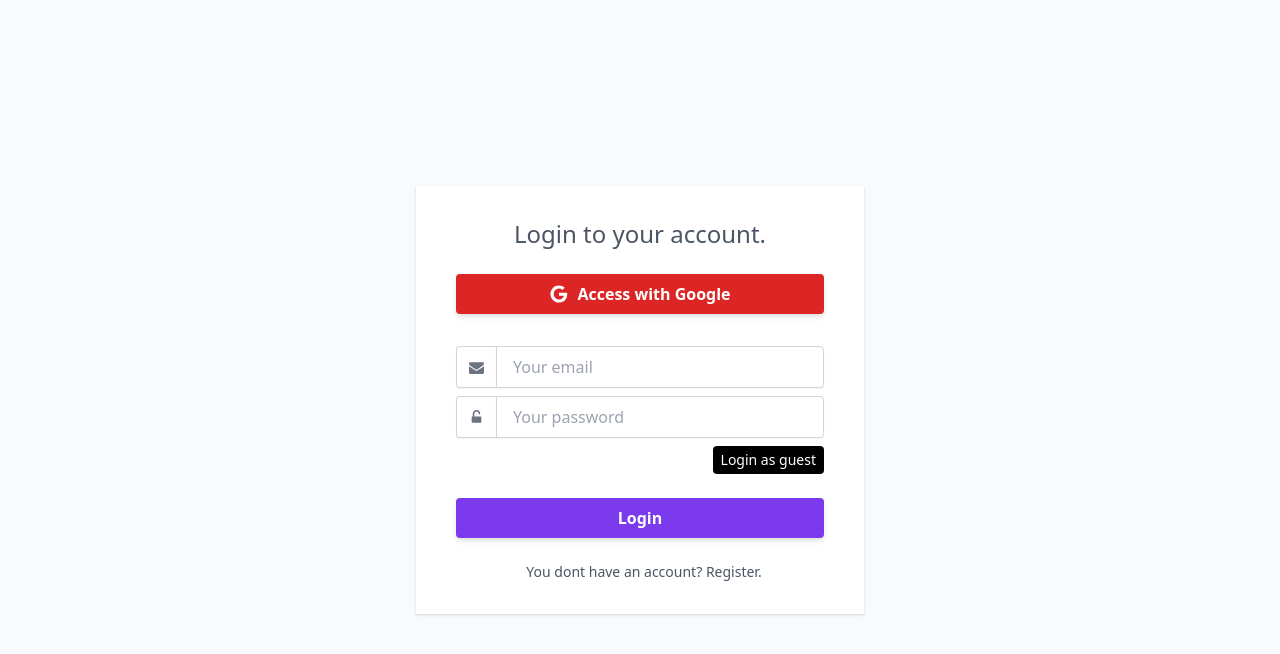
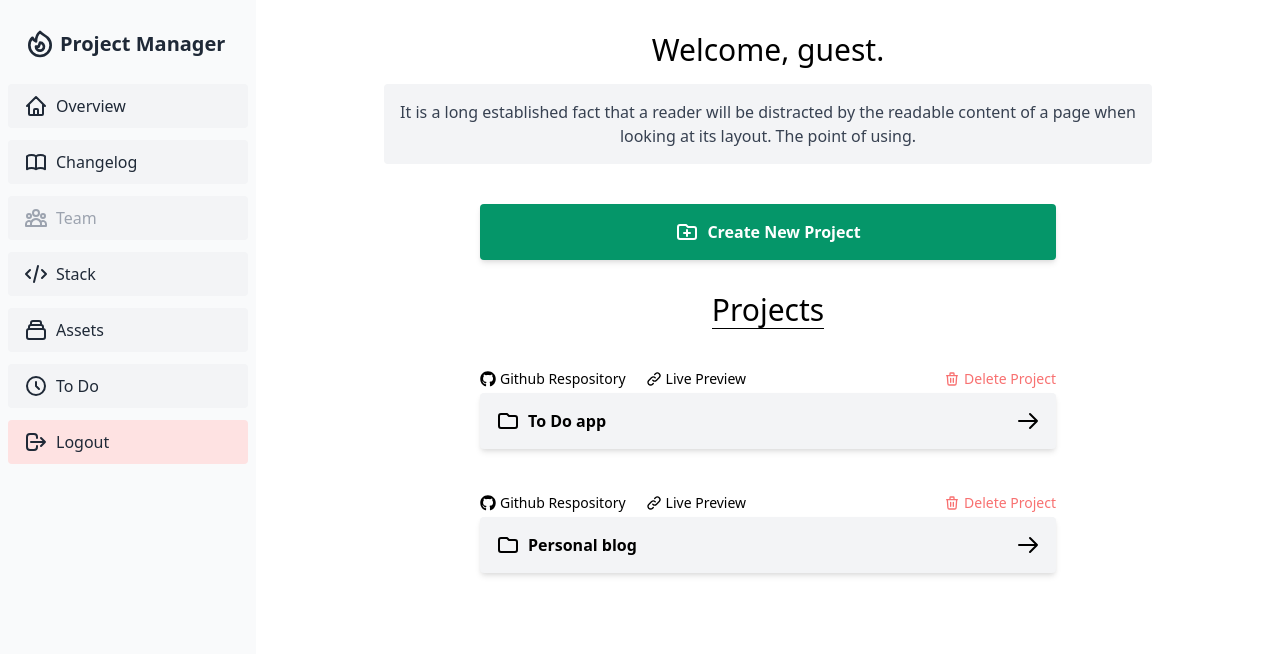
Before and after one commit to nicolasg02/Project-Manager, a Next.js app: page / in a window 1280 px wide. Shown: the top 654 px of the page. Built offline with nearby package versions, Linux system fonts and the light colour scheme.

Commit message:
basic markup

```diff
--- a/components/Home.js
+++ /dev/null
@@ -1,60 +0,0 @@
-import Layout from './Layout';
-import Project from './Home/Project';
-
-function Home() {
-  return (
-    <Layout>
-      <div className="max-h-screen overflow-y-scroll flex-1">
-        <div className="max-w-4xl mx-auto flex flex-col space-y-4 p-2 xl:px-0">
-          {/* Title */}
-          <div className="text-center py-6 space-y-4">
-            <h1 className="text-3xl">Welcome, guest.</h1>
-            <p className="max-w-3xl mx-auto font-light font-md p-4 text-gray-700 bg-gray-100 rounded">
-              It is a long established fact that a reader will be distracted by
-              the readable content of a page when looking at its layout. The
-              point of using.
-            </p>
-          </div>
-          {/* Upload */}
-          <div className="flex justify-center">
-            <button
-              type="submit"
-              className="p-4 max-w-xl bg-green-600 hover:bg-green-700 focus:ring-green-500 focus:ring-offset-green-200 text-white w-full transition ease-out duration-200 text-center text-base font-semibold shadow-md focus:outline-none focus:ring-2 focus:ring-offset-2 rounded flex items-center justify-center space-x-2"
-            >
-              <svg
-                xmlns="http://www.w3.org/2000/svg"
-                className="h-6 w-6"
-                fill="none"
-                viewBox="0 0 24 24"
-                stroke="currentColor"
-              >
-                <path
-                  strokeLinecap="round"
-                  strokeLinejoin="round"
-                  strokeWidth={2}
-                  d="M9 13h6m-3-3v6m-9 1V7a2 2 0 012-2h6l2 2h6a2 2 0 012 2v8a2 2 0 01-2 2H5a2 2 0 01-2-2z"
-                />
-              </svg>
-              <span>Create New Project</span>
-            </button>
-          </div>
-          {/* Projects List */}
-          <div className="flex flex-col items-center justify-center">
-            <h3 className="my-4 text-3xl font-thin border-b border-black">
-              Projects
-            </h3>
-            <Project />
-            <Project />
-            <Project />
-            <Project />
-            <Project />
-            <Project />
-            <Project />
-          </div>
-        </div>
-      </div>
-    </Layout>
-  );
-}
-
-export default Home;
--- a/components/Home/Project.js
+++ b/components/Home/Project.js
@@ -1,6 +1,6 @@
 import { FaGithub } from 'react-icons/fa';
 
-function Project() {
+function Project({ name }) {
   return (
     <div className="max-w-xl w-full flex flex-col my-5">
       <div className="flex justify-between">
@@ -65,7 +65,7 @@ function Project() {
               d="M3 7v10a2 2 0 002 2h14a2 2 0 002-2V9a2 2 0 00-2-2h-6l-2-2H5a2 2 0 00-2 2z"
             />
           </svg>
-          <span>To Do App</span>
+          <span>{name}</span>
         </div>
         <svg
           xmlns="http://www.w3.org/2000/svg"
--- /dev/null
+++ b/data/fakeData.js
@@ -0,0 +1,50 @@
+const fakeData = [
+  {
+    id: 0,
+    name: 'To Do app',
+    repository: 'https://github.com/nicolasg02',
+    live: 'https://www.google.com',
+    overview: {
+      description: 'Simple to do app with ReactJS and styles components.',
+      readme: '',
+    },
+    changelog: {
+      version: {
+        1: {
+          number: '0.0.1',
+          changes:
+            'Lorem Ipsum is simply dummy text of the printing and typesetting industry. Lorem Ipsum has been the industrys standard dummy text ever since the 1500s, when an unknown printer took a galley of type and scrambled it to make a type specimen book. It has survived not only five centuries, but also the leap into electronic typesetting, remaining essentially unchanged. It was popularised in the 1960s with the release of Letraset sheets containing Lorem Ipsum passages, and more recently with desktop publishing software like Aldus PageMaker including versions of Lorem Ipsum.',
+          changeType: 'update',
+        },
+      },
+    },
+    stack: {},
+    assets: {},
+    todo: {},
+  },
+  {
+    id: 1,
+    name: 'Personal blog',
+    repository: 'https://github.com/nicolasg02',
+    live: 'https://www.google.com',
+    overview: {
+      description: 'My personal blog with programming related articles.',
+      readme: '',
+    },
+    changelog: {
+      version: {
+        1: {
+          number: '0.0.1',
+          changes:
+            'Lorem Ipsum is simply dummy text of the printing and typesetting industry. Lorem Ipsum has been the industrys standard dummy text ever since the 1500s, when an unknown printer took a galley of type and scrambled it to make a type specimen book. It has survived not only five centuries.',
+          changeType: 'bugfix',
+        },
+      },
+    },
+    stack: {},
+    assets: {},
+    todo: {},
+  },
+];
+
+export default fakeData;
--- a/pages/_app.js
+++ b/pages/_app.js
@@ -1,7 +1,17 @@
-import '../styles/globals.css'
+import { useState } from 'react';
+
+import RegisterOrLogin from '../components/RegisterOrLogin';
+
+import '../styles/globals.css';
 
 function MyApp({ Component, pageProps }) {
-  return <Component {...pageProps} />
+  const [signedIn, setSignedIn] = useState(true);
+
+  if (signedIn) {
+    return <Component {...pageProps} />;
+  } else {
+    return <RegisterOrLogin />;
+  }
 }
 
-export default MyApp
+export default MyApp;
--- /dev/null
+++ b/pages/home.js
@@ -0,0 +1,56 @@
+import fakeData from '../data/fakeData';
+
+import Project from '../components/home/Project';
+
+function Home() {
+  console.log(fakeData);
+  return (
+    <div className="max-h-screen overflow-y-scroll flex-1">
+      <div className="max-w-4xl mx-auto flex flex-col space-y-4 p-2 xl:px-0">
+        {/* Title */}
+        <div className="text-center py-6 space-y-4">
+          <h1 className="text-3xl">Welcome, guest.</h1>
+          <p className="max-w-3xl mx-auto font-light font-md p-4 text-gray-700 bg-gray-100 rounded">
+            It is a long established fact that a reader will be distracted by
+            the readable content of a page when looking at its layout. The point
+            of using.
+          </p>
+        </div>
+        {/* Upload */}
+        <div className="flex justify-center">
+          <button
+            type="submit"
+            className="p-4 max-w-xl bg-green-600 hover:bg-green-700 focus:ring-green-500 focus:ring-offset-green-200 text-white w-full transition ease-out duration-200 text-center text-base font-semibold shadow-md focus:outline-none focus:ring-2 focus:ring-offset-2 rounded flex items-center justify-center space-x-2"
+          >
+            <svg
+              xmlns="http://www.w3.org/2000/svg"
+              className="h-6 w-6"
+              fill="none"
+              viewBox="0 0 24 24"
+              stroke="currentColor"
+            >
+              <path
+                strokeLinecap="round"
+                strokeLinejoin="round"
+                strokeWidth={2}
+                d="M9 13h6m-3-3v6m-9 1V7a2 2 0 012-2h6l2 2h6a2 2 0 012 2v8a2 2 0 01-2 2H5a2 2 0 01-2-2z"
+              />
+            </svg>
+            <span>Create New Project</span>
+          </button>
+        </div>
+        {/* Projects List */}
+        <div className="flex flex-col items-center justify-center">
+          <h3 className="my-4 text-3xl font-thin border-b border-black">
+            Projects
+          </h3>
+          {fakeData.map((project) => (
+            <Project key={project.id} {...project} />
+          ))}
+        </div>
+      </div>
+    </div>
+  );
+}
+
+export default Home;
--- a/pages/index.js
+++ b/pages/index.js
@@ -1,6 +1,7 @@
 import Head from 'next/head';
 
-import RegisterOrLogin from '../components/RegisterOrLogin';
+import Layout from '../components/Layout';
+import Home from './home';
 
 export default function index() {
   return (
@@ -13,7 +14,9 @@ export default function index() {
         />
         <link rel="icon" href="/code.svg" />
       </Head>
-      <RegisterOrLogin />
+      <Layout>
+        <Home />
+      </Layout>
     </div>
   );
 }
--- a/components/Overview/Changelog.js
+++ b/pages/project/[id]/changelog/index.js
@@ -1,4 +1,4 @@
-import Accordion from './Accordion';
+import Accordion from '../../../../components/changelog/Accordion';
 
 function Changelog() {
   return (
```
Also changed, not shown: components/changelog/Accordion.js (renamed from components/Overview/Accordion.js), pages/project/[id]/overview/index.js (renamed from components/Overview/Overview.js).
